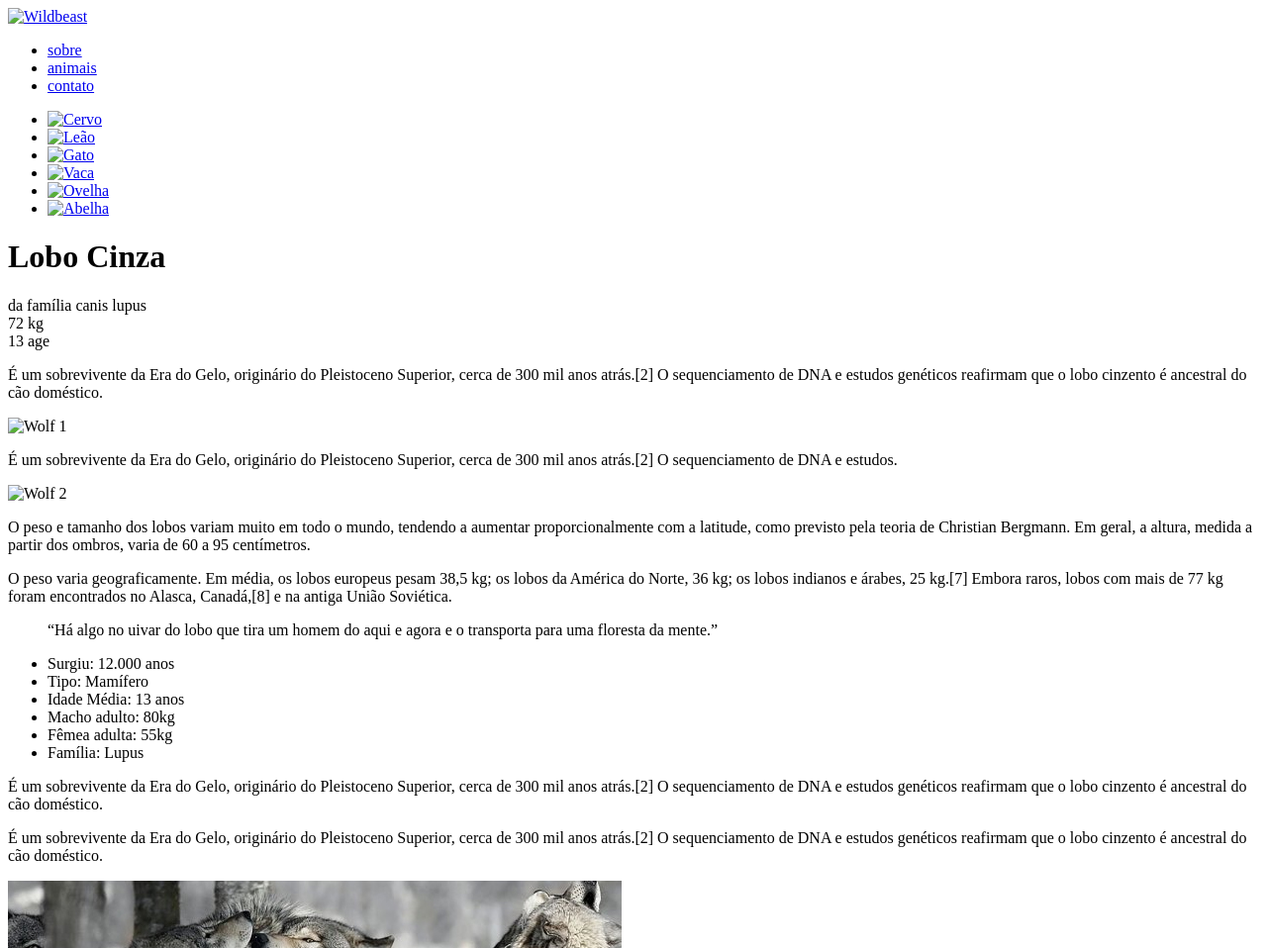
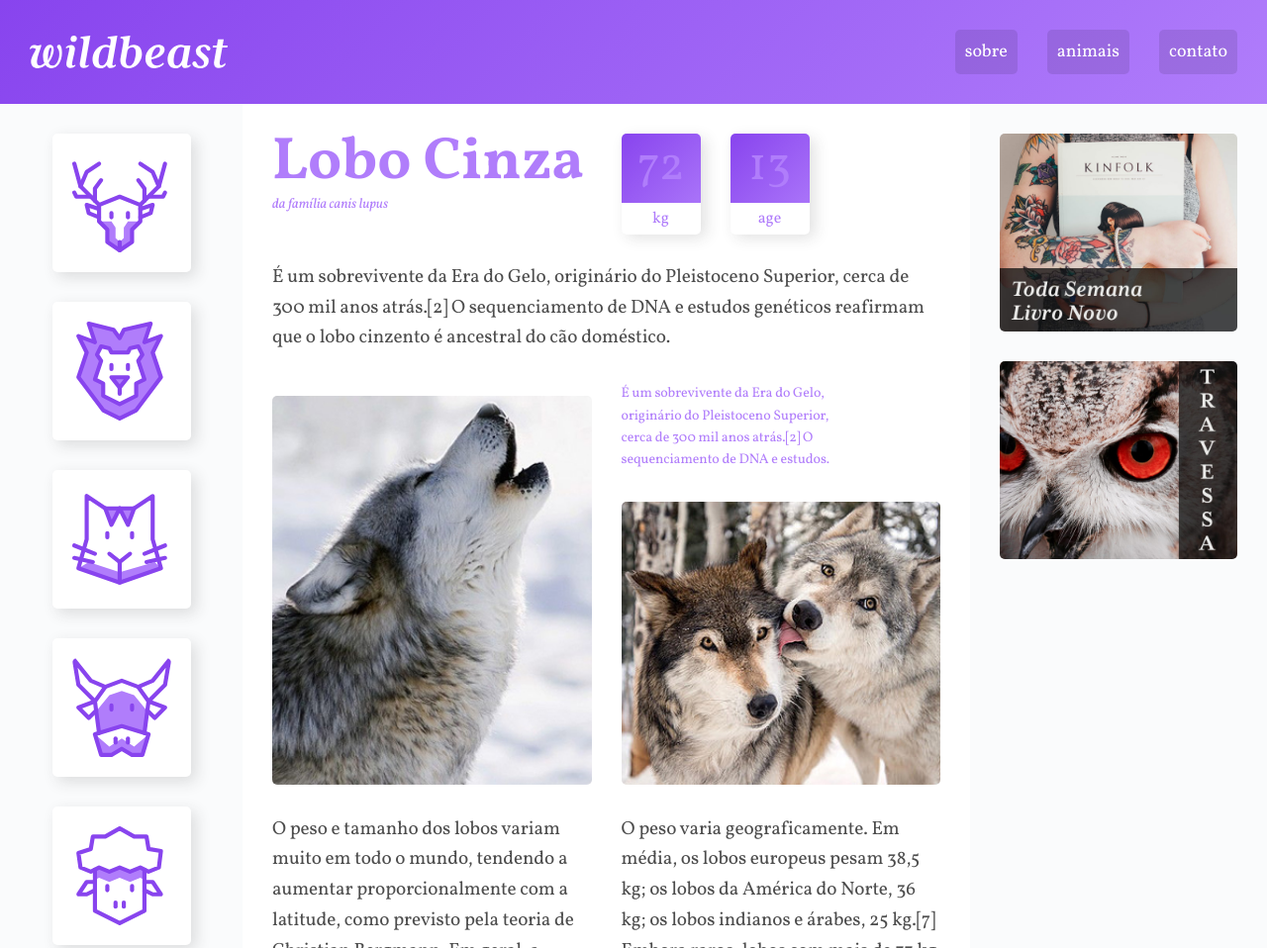
Before and after one commit to gabvasz/projetoGridLayout, a plain HTML site: page index.html in a window 1280 px wide. Shown: the top 958 px of the page at 99% size. Drawn offline with Linux system fonts and the light colour scheme; the site is published under a folder, as on GitHub Pages, so addresses that start at the root find nothing.

Commit message:
Ajuste na source para funcionar no gitPages

```diff
--- a/index.html
+++ b/index.html
@@ -4,14 +4,14 @@
     <title>Wildbeast</title>
     <meta name="viewport" content="width=device-width, initial-scale=1, shrink-to-fit=no">
     <link href="https://fonts.googleapis.com/css?family=Vollkorn:400,400i,700" rel="stylesheet">
-    <link rel="stylesheet" href="/css/style.css">
+    <link rel="stylesheet" href="./css/style.css">
   </head>
   <body>
 
     <div class="estrutura">
 
       <header class="header">
-        <a href="#" class="logo"><img src="/img/wildbeast.svg" alt="Wildbeast"></a>
+        <a href="#" class="logo"><img src="./img/wildbeast.svg" alt="Wildbeast"></a>
         <nav>
           <ul>
             <li><a href="#">sobre</a></li>
@@ -23,12 +23,12 @@
 
       <nav class="sidenav">
         <ul>
-          <li><a href="#"><img src="/img/icones/cervo.svg" alt="Cervo"></a></li>
-          <li><a href="#"><img src="/img/icones/leao.svg" alt="Leão"></a></li>
-          <li><a href="#"><img src="/img/icones/gato.svg" alt="Gato"></a></li>
-          <li><a href="#"><img src="/img/icones/vaca.svg" alt="Vaca"></a></li>
-          <li><a href="#"><img src="/img/icones/ovelha.svg" alt="Ovelha"></a></li>
-          <li><a href="#"><img src="/img/icones/abelha.svg" alt="Abelha"></a></li>
+          <li><a href="#"><img src="./img/icones/cervo.svg" alt="Cervo"></a></li>
+          <li><a href="#"><img src="./img/icones/leao.svg" alt="Leão"></a></li>
+          <li><a href="#"><img src="./img/icones/gato.svg" alt="Gato"></a></li>
+          <li><a href="#"><img src="./img/icones/vaca.svg" alt="Vaca"></a></li>
+          <li><a href="#"><img src="./img/icones/ovelha.svg" alt="Ovelha"></a></li>
+          <li><a href="#"><img src="./img/icones/abelha.svg" alt="Abelha"></a></li>
         </ul>
       </nav>
 
@@ -51,11 +51,11 @@
 
         <p class="col-wide">É um sobrevivente da Era do Gelo, originário do Pleistoceno Superior, cerca de 300 mil anos atrás.[2] O sequenciamento de DNA e estudos genéticos reafirmam que o lobo cinzento é ancestral do cão doméstico.</p>
 
-        <img class="imagem-1" src="/img/wolf1.jpg" alt="Wolf 1">
+        <img class="imagem-1" src="./img/wolf1.jpg" alt="Wolf 1">
 
         <p class="destaque">É um sobrevivente da Era do Gelo, originário do Pleistoceno Superior, cerca de 300 mil anos atrás.[2] O sequenciamento de DNA e estudos.</p>
 
-        <img class="imagem-2" src="/img/wolf2.jpg" alt="Wolf 2">
+        <img class="imagem-2" src="./img/wolf2.jpg" alt="Wolf 2">
 
         <p>O peso e tamanho dos lobos variam muito em todo o mundo, tendendo a aumentar proporcionalmente com a latitude, como previsto pela teoria de Christian Bergmann. Em geral, a altura, medida a partir dos ombros, varia de 60 a 95 centímetros.</p>
 
@@ -79,17 +79,17 @@
           <p>É um sobrevivente da Era do Gelo, originário do Pleistoceno Superior, cerca de 300 mil anos atrás.[2] O sequenciamento de DNA e estudos genéticos reafirmam que o lobo cinzento é ancestral do cão doméstico.</p>
         </div>
 
-        <img class="col-wide" src="img/wolf3.jpg" alt="Wolf 3">
+        <img class="col-wide" src="./img/wolf3.jpg" alt="Wolf 3">
 
       </main>
 
       <aside class="anuncios">
         <div class="anuncio-item">
-          <img src="/img/anuncio-1.jpg" alt="Anuncio 1">
+          <img src="./img/anuncio-1.jpg" alt="Anuncio 1">
         </div>
 
         <div class="anuncio-item">
-          <img src="/img/anuncio-2.jpg" alt="Anuncio 2">
+          <img src="./img/anuncio-2.jpg" alt="Anuncio 2">
         </div>
       </aside>
 
```
